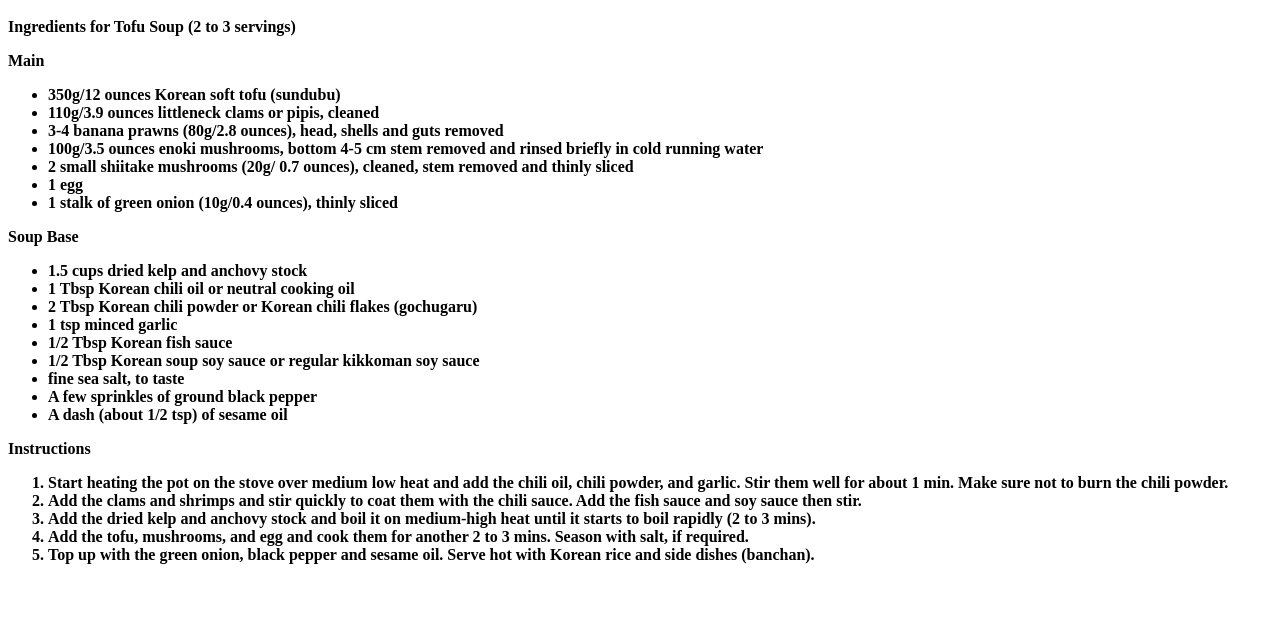
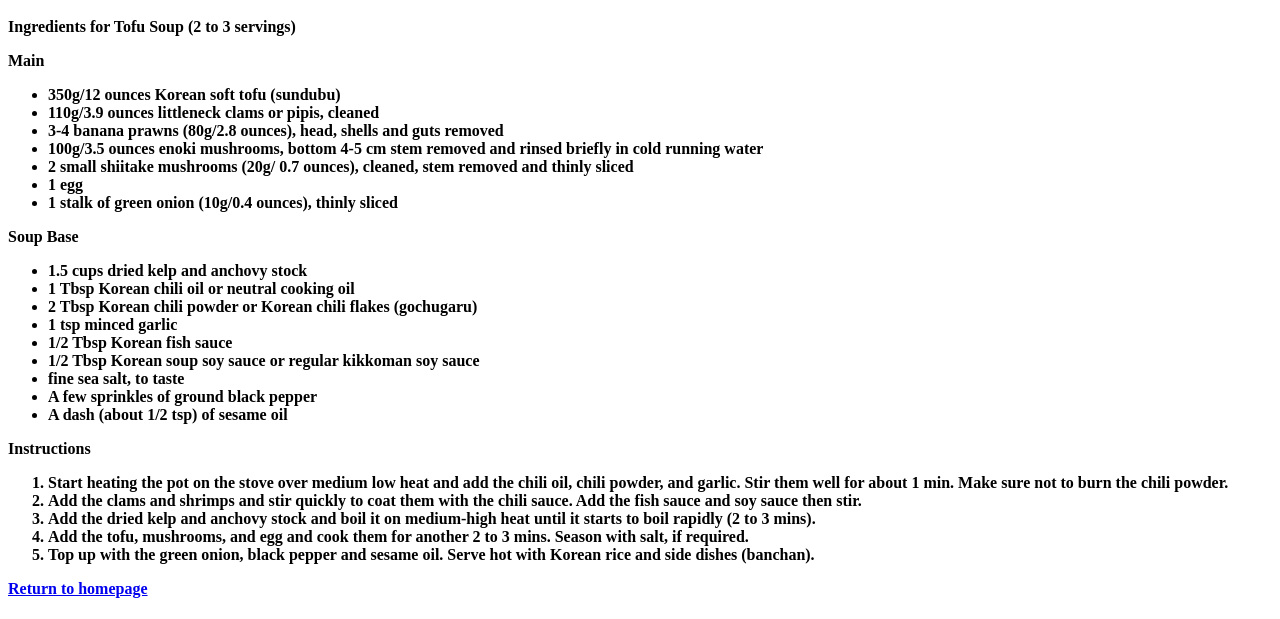
Before and after one commit to wzhengg99/odin-recipes, a plain HTML site: page recipe1.html in a window 1280 px wide. Shown: the part 428-1047 px from the top of the page. Before the commit the page ends 1013 px from the top, so only its background shows below. Drawn offline with Linux system fonts and the light colour scheme.

Commit message:
Add return to homepage link

```diff
--- a/recipe1.html
+++ b/recipe1.html
@@ -41,6 +41,7 @@
               <li>Add the tofu, mushrooms, and egg and cook them for another 2 to 3 mins. Season with salt, if required.</li>
               <li>Top up with the green onion, black pepper and sesame oil. Serve hot with Korean rice and side dishes (banchan).</li>
             </ol>
+            <a href="./index.html">Return to homepage</a>
         </h4>
 
 
```
Also changed, not shown: recipe3.html (+1 -0 lines).
